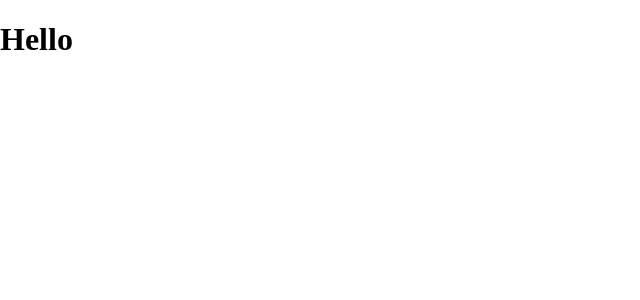
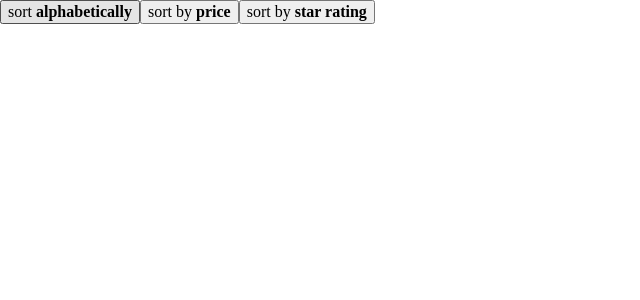
Before and after one commit to getinnocuous/otb-elliot-w, a React (Create React App) app: page / in a window 1280 px wide. Shown: the top 300 px of the page, without its empty margins (0-640 px from the left). Built offline with nearby package versions, Linux system fonts and the light colour scheme.

Commit message:
logic for updating sort by

```diff
--- a/src/App.tsx
+++ b/src/App.tsx
@@ -1,12 +1,27 @@
-import React from 'react';
+import React, { useEffect, useState } from 'react';
 import { ThemeProvider, GlobalStyle } from './styles/GlobalStyles';
+import { SortResultsByOptions } from './types';
 
 function App(): JSX.Element {
+  const [sortResultsBy, setSortResultsBy] = useState<SortResultsByOptions>(SortResultsByOptions.PRICE);
+  useEffect(() => {
+    console.log({ sortResultsBy });
+  }, [sortResultsBy]);
   return (
     <ThemeProvider>
       <>
         <GlobalStyle />
-        <h1>Hello</h1>
+        <div>
+          <button onClick={() => setSortResultsBy(SortResultsByOptions.ALPHABETICALLY)}>
+            sort <b>alphabetically</b>
+          </button>
+          <button onClick={() => setSortResultsBy(SortResultsByOptions.PRICE)}>
+            sort by <b>price</b>
+          </button>
+          <button onClick={() => setSortResultsBy(SortResultsByOptions.STAR_RATING)}>
+            sort by <b>star rating</b>
+          </button>
+        </div>
       </>
     </ThemeProvider>
   );
--- /dev/null
+++ b/src/types/SortResultsByOptions.type.ts
@@ -0,0 +1,5 @@
+export enum SortResultsByOptions {
+  ALPHABETICALLY = 'ALPHABETICALLY',
+  PRICE = 'PRICE',
+  STAR_RATING = 'STAR_RATING',
+}
--- /dev/null
+++ b/src/types/index.ts
@@ -0,0 +1 @@
+export * from './SortResultsByOptions.type';
```
